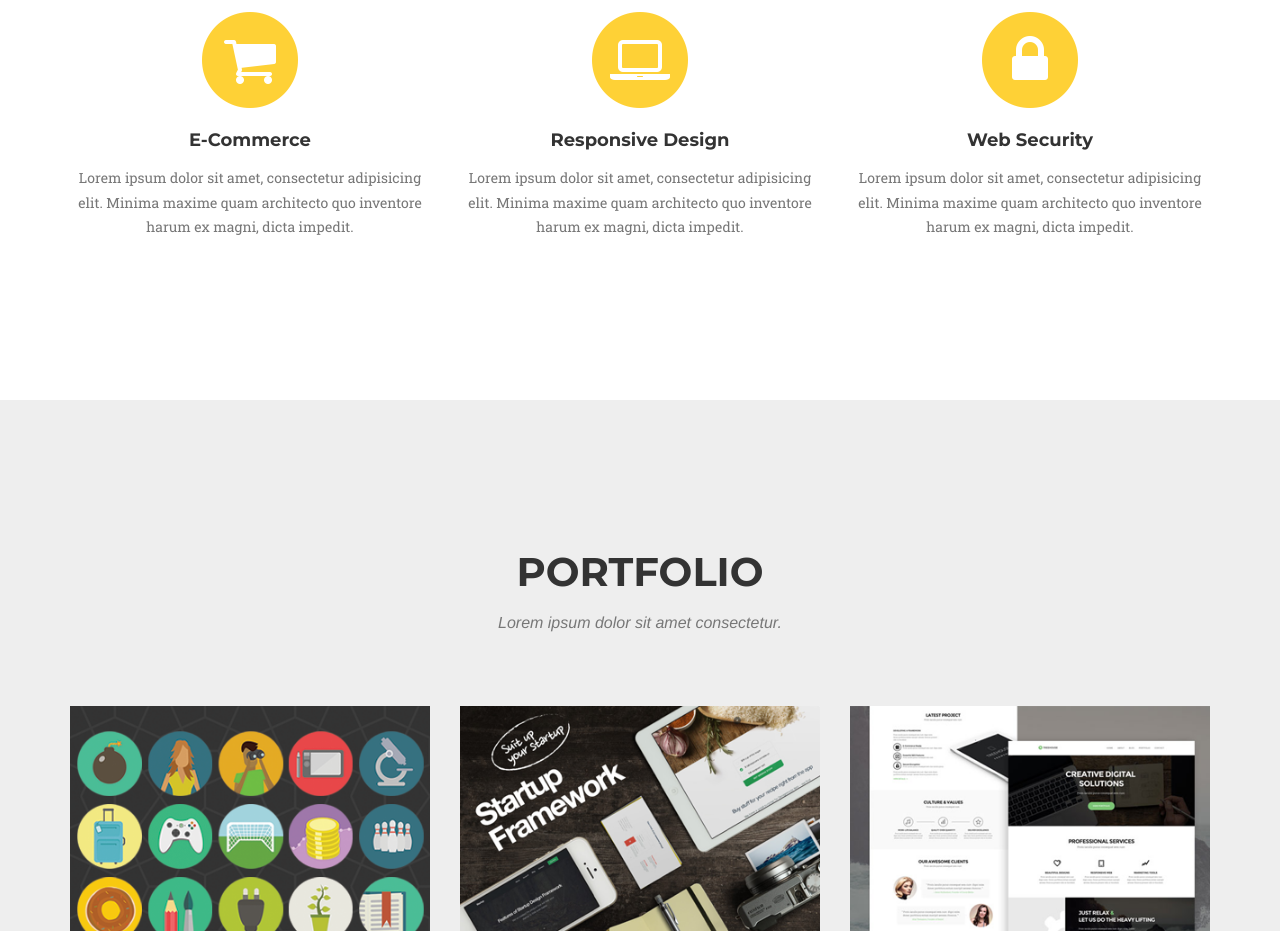
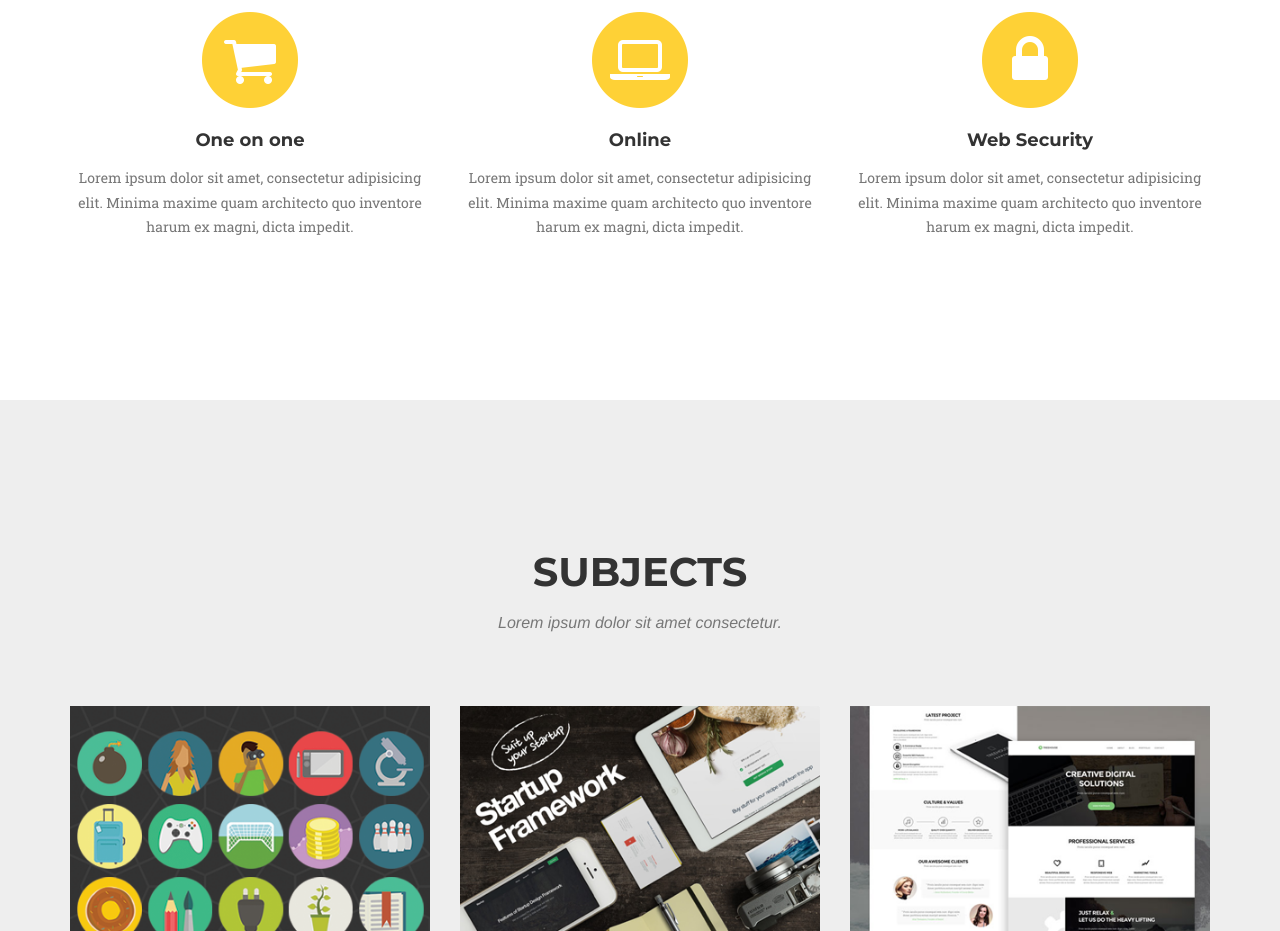
Before and after one commit to LearnersConnect/LearnersConnect.github.io, a website: page temp1/index.html in a window 1280 px wide. Shown: the part 1060-1991 px from the top of the page. Drawn offline with nearby package versions, Linux system fonts and the light colour scheme; a web font is replaced by a local one.

Commit message:
edited template

```diff
--- a/temp1/index.html
+++ b/temp1/index.html
@@ -100,7 +100,7 @@
                         <i class="fa fa-circle fa-stack-2x text-primary"></i>
                         <i class="fa fa-shopping-cart fa-stack-1x fa-inverse"></i>
                     </span>
-                    <h4 class="service-heading">E-Commerce</h4>
+                    <h4 class="service-heading">One on one</h4>
                     <p class="text-muted">Lorem ipsum dolor sit amet, consectetur adipisicing elit. Minima maxime quam architecto quo inventore harum ex magni, dicta impedit.</p>
                 </div>
                 <div class="col-md-4">
@@ -108,7 +108,7 @@
                         <i class="fa fa-circle fa-stack-2x text-primary"></i>
                         <i class="fa fa-laptop fa-stack-1x fa-inverse"></i>
                     </span>
-                    <h4 class="service-heading">Responsive Design</h4>
+                    <h4 class="service-heading">Online</h4>
                     <p class="text-muted">Lorem ipsum dolor sit amet, consectetur adipisicing elit. Minima maxime quam architecto quo inventore harum ex magni, dicta impedit.</p>
                 </div>
                 <div class="col-md-4">
@@ -128,7 +128,7 @@
         <div class="container">
             <div class="row">
                 <div class="col-lg-12 text-center">
-                    <h2 class="section-heading">Portfolio</h2>
+                    <h2 class="section-heading">Subjects</h2>
                     <h3 class="section-subheading text-muted">Lorem ipsum dolor sit amet consectetur.</h3>
                 </div>
             </div>
```
